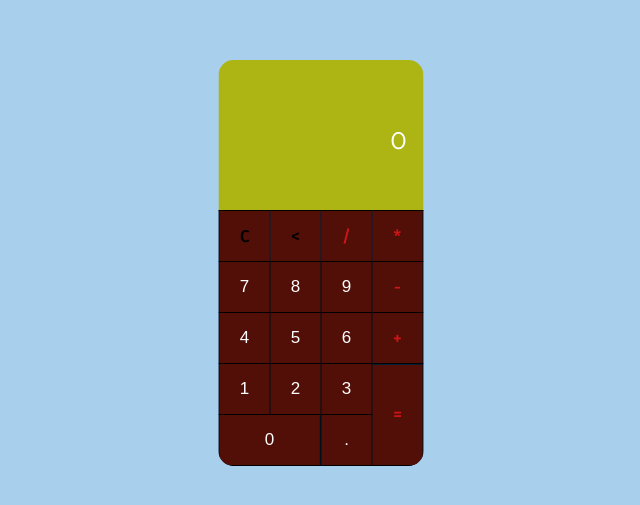
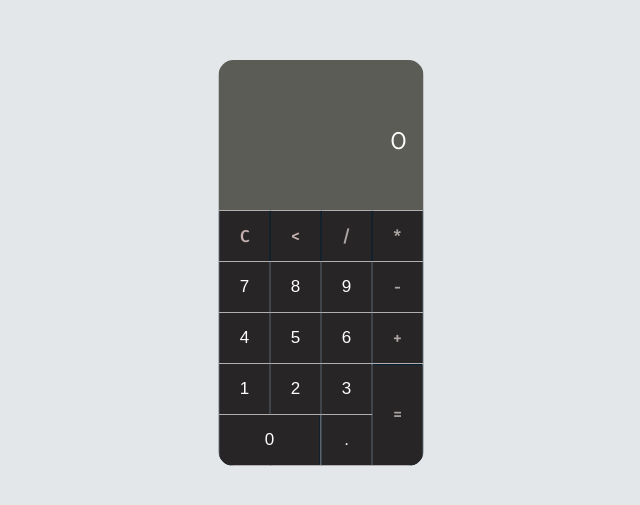
Before and after one commit to Fatemah-Bahzad/calculator-using-js-html-and-css-, a plain HTML site: page index.html in a window 1280 px wide. Shown: the part 137-642 px from the top of the page, without its empty margins (319-959 px from the left). Drawn offline with Linux system fonts and the light colour scheme.

Commit message:
Update style.css

```diff
--- a/style.css
+++ b/style.css
@@ -5,7 +5,7 @@
   }
 
   body {
-    background-color: #5ba5db87;
+    background-color: #cbd2d887;
     font-family: "Red Hat Display", sans-serif;
   }
 
@@ -21,7 +21,7 @@
 
   .screen {
     height: 150px;
-    background: #acb513;
+    background: #5c5c56;
     margin: 10px 10px 10px 10px;
     margin: auto;
   }
@@ -55,7 +55,7 @@
 
   tr,
   td {
-    border: 0.2px solid black;
+    border: 0.2px solid rgb(179, 175, 175);
     border-collapse: collapse;
   }
 
@@ -65,23 +65,23 @@
     font-size: 17px;
     cursor: pointer;
     border: none;
-    background: #520f08;
+    background: #272525;
     color: white;
     outline: none;
   }
   .operator {
-    color: black;
+    color: rgb(197, 176, 176);
     font-family: "Fira Sans", sans-serif;
   }
 
   .math {
-    color: #cf1616;
+    color: #ada4a4;
     font-family: "Fira Sans", sans-serif;
   }
 
-  .btn:hover {background-color: #8e833e}
+  .btn:hover {background-color: #4e4c44}
   .btn:active {
-    background-color: #d79a1f;
+    background-color: #7c7a76;
     box-shadow: 0 5px #666;
     transform: translateY(4px);
   }
```
